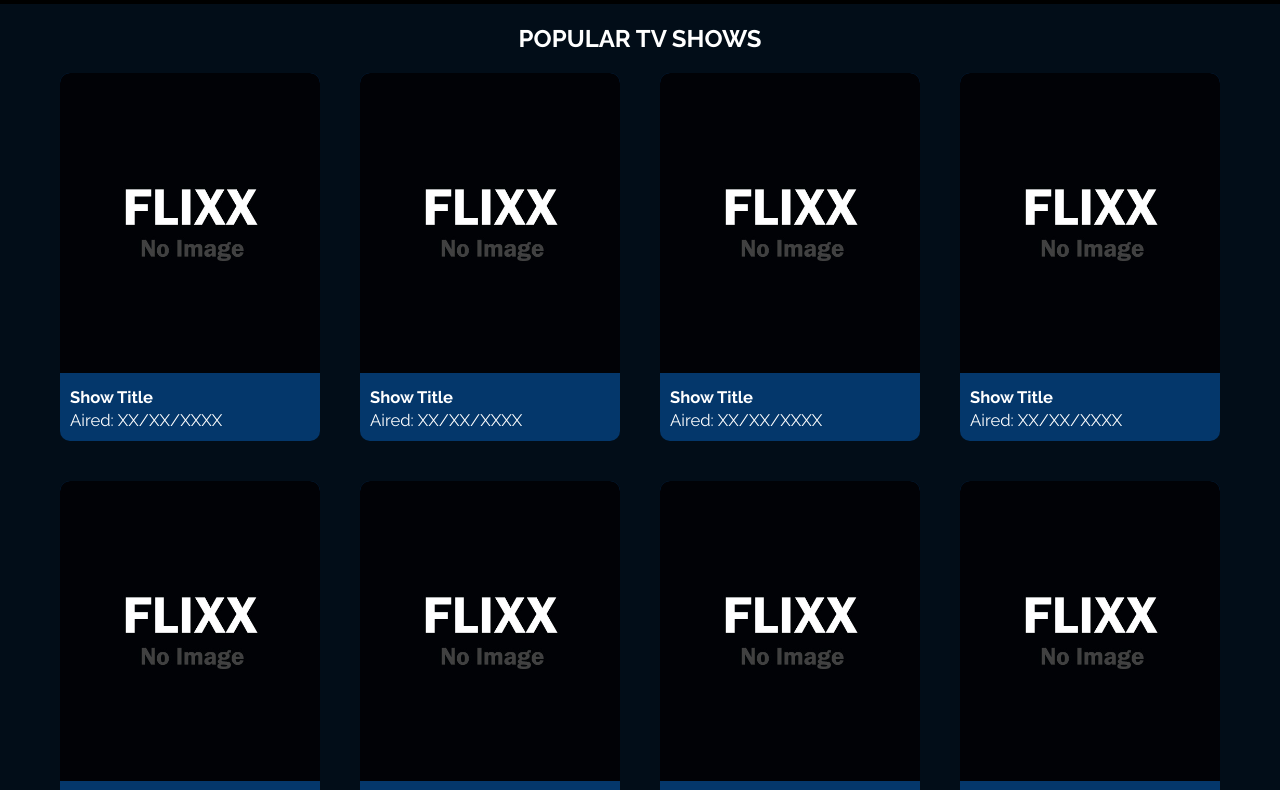
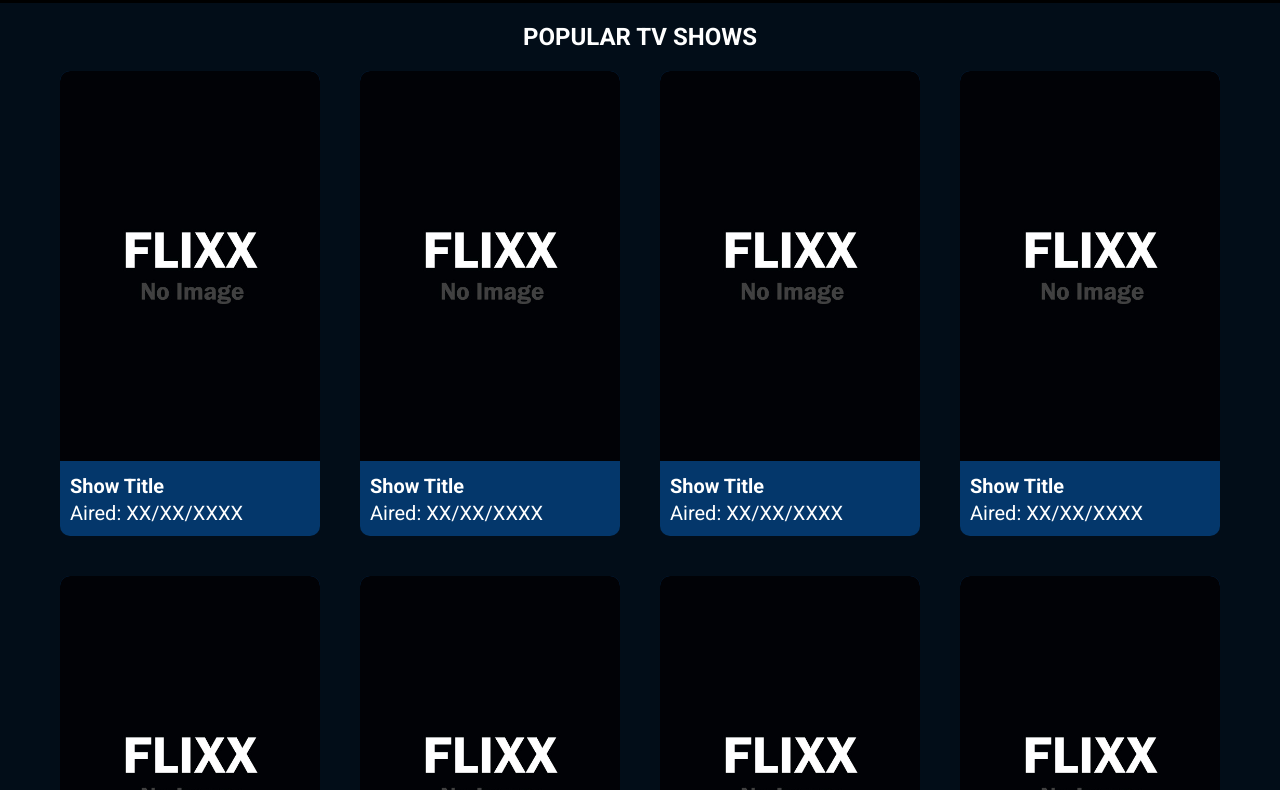
Before and after one commit to tejash023/movie-app-js, a plain HTML site: page shows.html in a window 1280 px wide. Shown: the part 66-856 px from the top of the page. Drawn offline with Linux system fonts and the light colour scheme.

Commit message:
added styles

```diff
--- a/css/style.css
+++ b/css/style.css
@@ -1,4 +1,4 @@
-@import url("https://fonts.googleapis.com/css2?family=Raleway:wght@100;200;300;400;700&display=swap");
+@import url("https://fonts.googleapis.com/css2?family=Roboto:wght@100;300;400;500;700&display=swap");
 
 *,
 *::before,
@@ -14,7 +14,7 @@
 }
 
 body {
-  font-family: "Raleway", sans-serif;
+  font-family: "Roboto", sans-serif;
   font-size: 16px;
   background: var(--color-primary);
   color: #fff;
@@ -134,13 +134,13 @@ ul {
 
 .card img {
   width: 100%;
-  height: 300px;
+
   object-fit: cover;
 }
 
 .card-body {
   padding: 10px;
-  font-size: 20px;
+  font-size: 1.5rem;
 }
 
 .card:hover {
--- a/js/script.js
+++ b/js/script.js
@@ -5,6 +5,7 @@ const globalState = {
 //display popular movie
 const displayPopularMovies = async () => {
   const { results } = await fetchAPIData("movie/popular");
+  console.log(results);
 
   results.forEach((movie) => {
     console.log(movie);
@@ -31,10 +32,7 @@ const displayPopularMovies = async () => {
           </a>
           <div class="card-body">
             <h5 class="card-title">${movie.title}</h5>
-            <p class="card-text">
-              <small class="text-muted">Release: ${movie.release_date}</small>
-            </p>
-            </div>
+           </div>
     `;
 
     document.querySelector("#popular-movies").appendChild(div);
```
